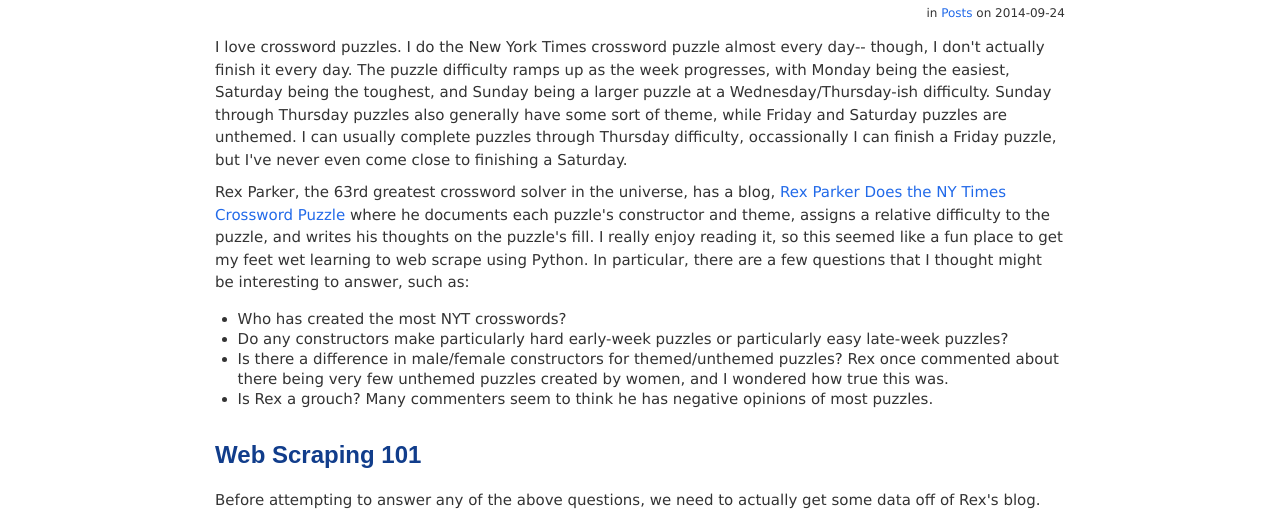
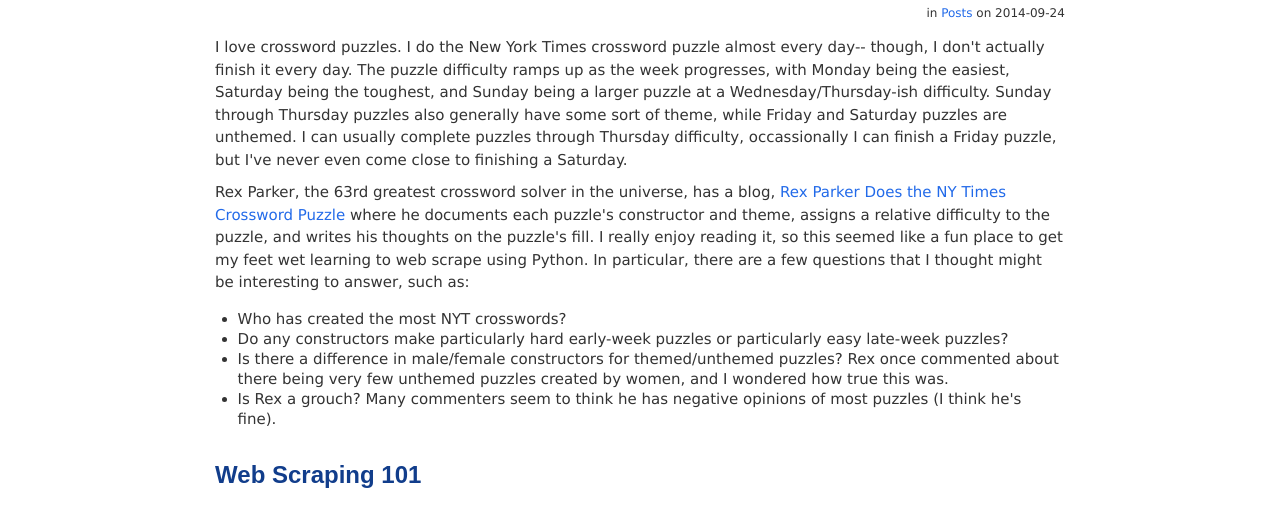
Before and after one commit to bcapozzi88/bcapozzi88.github.io, a plain HTML site: page web-scraping-and-crosswords.html in a window 1280 px wide. Shown: the part 289-800 px from the top of the page. Drawn offline with nearby package versions, Linux system fonts and the light colour scheme; a web font is replaced by a local one.

Commit message:
Update documentation

```diff
--- a/web-scraping-and-crosswords.html
+++ b/web-scraping-and-crosswords.html
@@ -80,7 +80,7 @@
 <li>Who has created the most NYT crosswords?</li>
 <li>Do any constructors make particularly hard early-week puzzles or particularly easy late-week puzzles?</li>
 <li>Is there a difference in male/female constructors for themed/unthemed puzzles? Rex once commented about there being very few unthemed puzzles created by women, and I wondered how true this was.</li>
-<li>Is Rex a grouch? Many commenters seem to think he has negative opinions of most puzzles.</li>
+<li>Is Rex a grouch? Many commenters seem to think he has negative opinions of most puzzles (I think he's fine).</li>
 </ul>
 <h2>Web Scraping 101</h2>
 <p>Before attempting to answer any of the above questions, we need to actually get some data off of Rex's blog. The home page on the blog looks something like this:</p>
```
Also changed, not shown: 1 other file.
